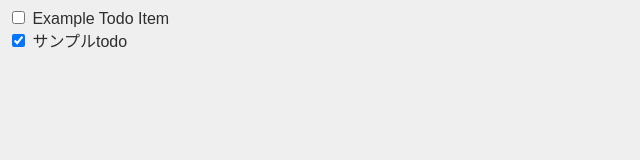
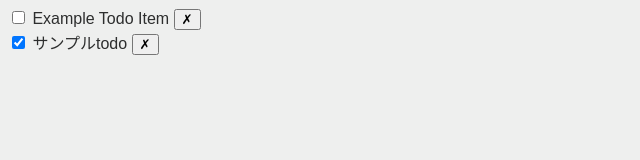
Before and after one commit to tris5572/todomvc-svelte, a Svelte app: page / in a window 1280 px wide. Shown: the top 160 px of the page, without its empty margins (0-640 px from the left). Built offline with nearby package versions, Linux system fonts and the light colour scheme.

Commit message:
feat: 削除ボタンを実装

```diff
--- a/src/App.svelte
+++ b/src/App.svelte
@@ -6,13 +6,18 @@
     { id: 1, title: "Example Todo Item", completed: false },
     { id: 2, title: "サンプルtodo", completed: true },
   ]);
+
+  /** 指定した ID の TODO アイテムを削除する */
+  function deleteTodo(id: number) {
+    todos = todos.filter((t) => t.id !== id);
+  }
 </script>
 
 <main>
   <div>
     <!-- `#each todos as todo` だと、todo が一時的な参照になって更新できないためインデックスアクセスする -->
     {#each todos as _, i}
-      <Item bind:todo={todos[i]} />
+      <Item bind:todo={todos[i]} onDelete={deleteTodo} />
     {/each}
   </div>
 </main>
--- a/src/lib/Item.svelte
+++ b/src/lib/Item.svelte
@@ -1,10 +1,14 @@
 <script lang="ts">
   import type { Todo } from "./types";
 
-  let { todo = $bindable() }: { todo: Todo } = $props();
+  let {
+    todo = $bindable(),
+    onDelete,
+  }: { todo: Todo; onDelete: (id: number) => void } = $props();
 </script>
 
 <div>
   <input type="checkbox" bind:checked={todo.completed} />
   {todo.title}
+  <button onclick={() => onDelete(todo.id)}>✗</button>
 </div>
```
